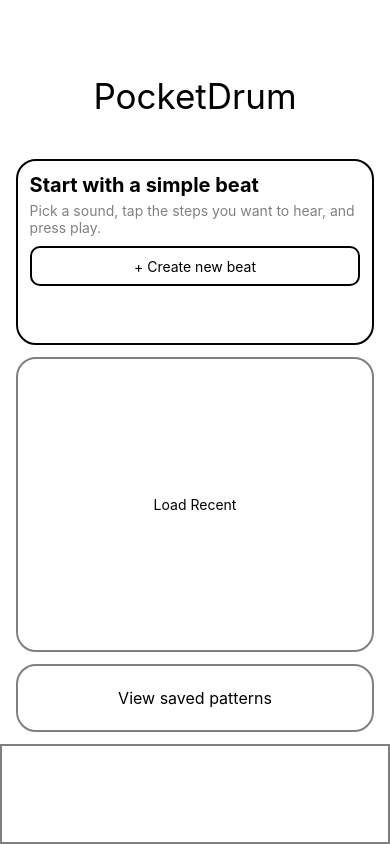
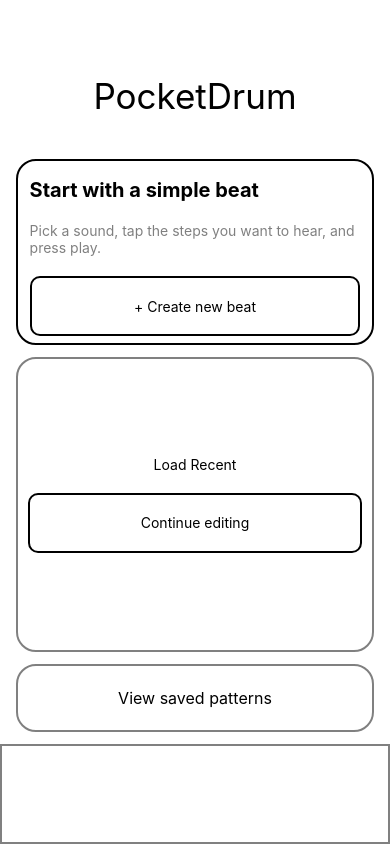
Before and after one commit to Quinnsmitth/PocketDrum, a React Native app: screen / in a window 390 px wide. Built offline with nearby package versions, Linux system fonts and the light colour scheme.

Commit message:
Now time to figure out the preview

```diff
--- a/App.js
+++ b/App.js
@@ -7,7 +7,6 @@ export default function App() {
         <View style={styles.screen}>
             <Text style={styles.header}>PocketDrum</Text>
 
-            {/* Start a new beat */}
             <View
                 style={[
                     styles.topBox,
@@ -30,7 +29,7 @@ export default function App() {
                 </View>
             </View>
 
-            {/* Load recent beats */}
+
             <View
                 style={[
                     styles.middleBox,
@@ -41,9 +40,12 @@ export default function App() {
                 ]}
             >
                 <Text style={styles.c_text}>Load Recent</Text>
+                <View style={styles.middleBox_button}>
+                    <Text>Continue editing</Text>
+                </View>
             </View>
 
-            {/* View saved patterns */}
+
             <View
                 style={[
                     styles.bottomBox,
@@ -58,11 +60,9 @@ export default function App() {
                 </Text>
             </View>
 
-            {/* Bottom navigation bar */}
             <View style={styles.nav} />
         </View>
-    );
-}
+    );}
 
 const styles = StyleSheet.create({
     nav: {
@@ -97,13 +97,13 @@ const styles = StyleSheet.create({
     },
 
     topBox_button: {
-        height: 40,
+        height: 60,
         justifyContent: 'center',
         alignItems: 'center',
         borderRadius: 10,
         borderWidth: 2,
         borderColor: 'black',
-        marginTop: 10,
+        marginTop: 20,
     },
 
     middleBox: {
@@ -113,6 +113,16 @@ const styles = StyleSheet.create({
         borderColor: 'grey',
         justifyContent: 'center',
         alignItems: 'center',
+    },
+    middleBox_button:{
+        height: 60,
+        width: '94%',
+        justifyContent: 'center',
+        alignItems: 'center',
+        borderRadius: 10,
+        borderWidth: 2,
+        borderColor: 'black',
+        marginTop: 20,
     },
 
     bottomBox: {
@@ -137,10 +147,11 @@ const styles = StyleSheet.create({
     c_text_top_box_header: {
         fontSize: 20,
         fontWeight: 'bold',
+        marginTop:5
     },
 
     c_text_top_box_body: {
         color: 'grey',
-        marginTop: 5,
+        marginTop: 20,
     },
 });
```
